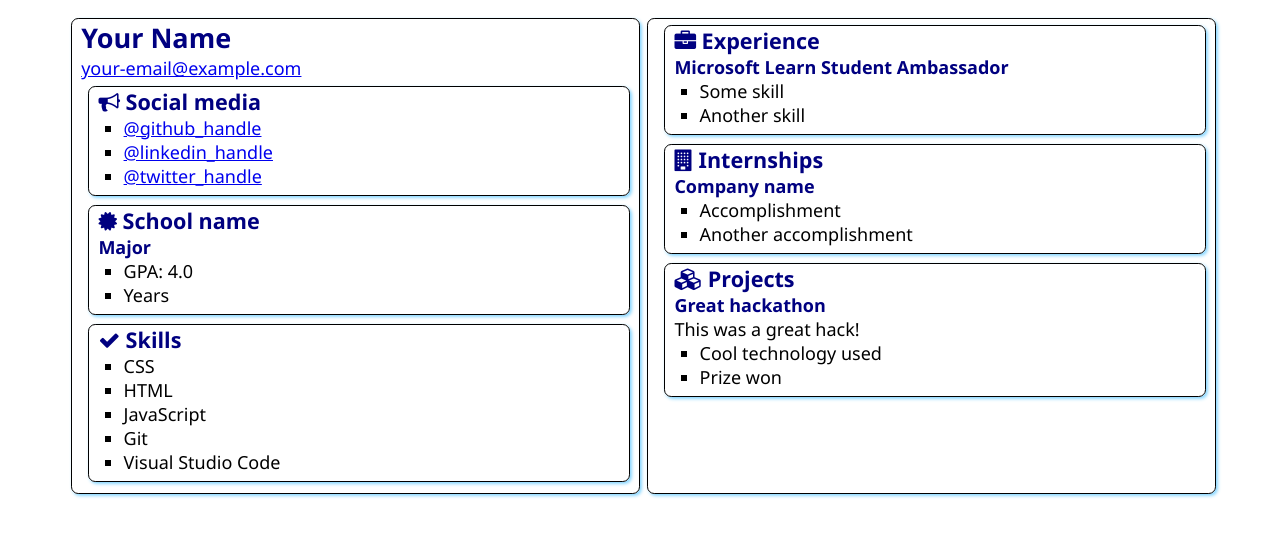
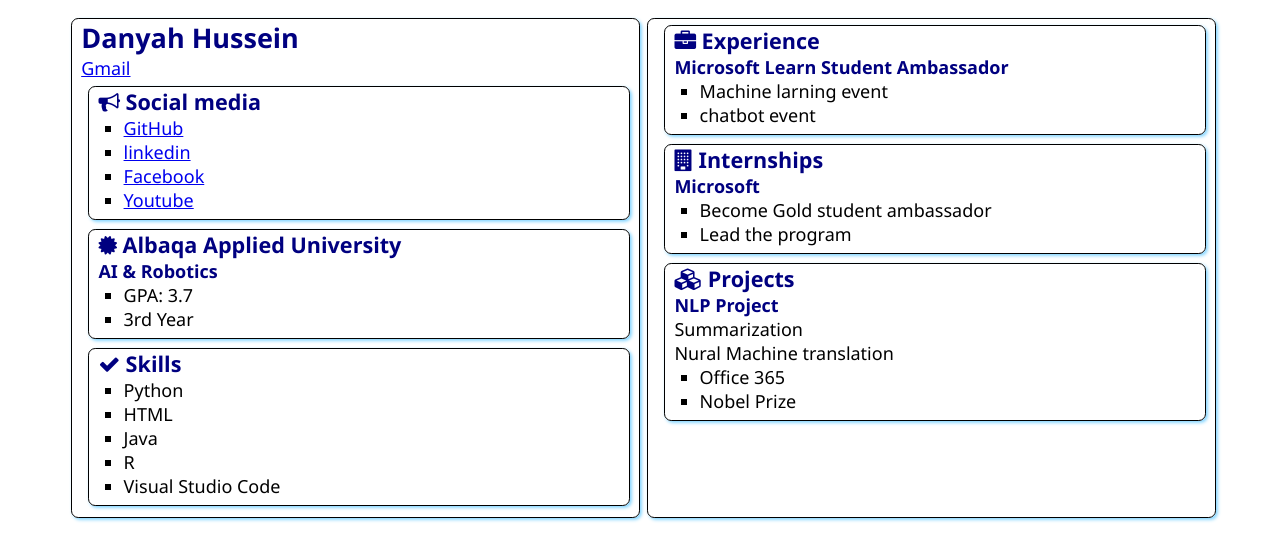
Before and after one commit to dondon9/SATechnicalOnboarding, a plain HTML site: page src/index.html in a window 1280 px wide. Drawn offline with Linux system fonts and the light colour scheme.

Commit message:
Added my name

```diff
--- a/src/index.html
+++ b/src/index.html
@@ -4,7 +4,7 @@
     <meta charset="UTF-8">
     <meta http-equiv="X-UA-Compatible" content="IE=edge">
     <meta name="viewport" content="width=device-width, initial-scale=1.0">
-    <title>Resume</title>
+    <title>Danyah Hussein</title>
 
     <link rel="stylesheet" href="style.css">
     <link rel="stylesheet" href="https://cdnjs.cloudflare.com/ajax/libs/font-awesome/4.7.0/css/font-awesome.min.css">
@@ -12,8 +12,8 @@
 <body>
     <main>
         <article class="box">
-            <h1>Your Name</h1>
-            <div><a href="mailto:your.email@example.com">your-email@example.com</a></div>
+            <h1>Danyah Hussein</h1>
+            <div><a href="danyah.534@gmail.com">Gmail</a></div>
 
             <section class="box">
                 <h2>
@@ -21,9 +21,10 @@
                     Social media
                 </h2>
                 <ul>
-                    <li><a href="https://github.com/<handle>">@github_handle</a></li>
-                    <li><a href="https://linkedin.com/in/<handle>">@linkedin_handle</a></li>
-                    <li><a href="https://twitter.com/<handle>">@twitter_handle</a></li>
+                    <li><a href="https://github.com/Danyah70">GitHub</a></li>
+                    <li><a href="https://linkedin.com/in/danyah-hussien-133b8a1b3/">linkedin</a></li>
+                    <li><a href="https://www.facebook.com/profile.php?id=100013349171720">Facebook</a></li>
+                    <li><a href="https://www.youtube.com/channel/UCtH8HVXua7aXITUGurhmXow">Youtube</a></li>
                 </ul>
             </section>
 
@@ -31,12 +32,12 @@
                 <div class="education">
                     <h2>
                         <i class="fa fa-certificate" aria-hidden="true"></i>
-                        School name
+                        Albaqa Applied University
                     </h2>
-                    <h3>Major</h3>
+                    <h3>AI & Robotics</h3>
                     <ul>
-                        <li>GPA: 4.0</li>
-                        <li>Years</li>
+                        <li>GPA: 3.7</li>
+                        <li>3rd Year</li>
                     </ul>
                 </div>
             </section>
@@ -47,10 +48,10 @@
                     Skills
                 </h2>
                 <ul>
-                    <li>CSS</li>
+                    <li>Python</li>
                     <li>HTML</li>
-                    <li>JavaScript</li>
-                    <li>Git</li>
+                    <li>Java</li>
+                    <li>R</li>
                     <li>Visual Studio Code</li>
                 </ul>
             </section>
@@ -63,8 +64,8 @@
                 </h2>
                 <h3>Microsoft Learn Student Ambassador</h3>
                 <ul>
-                    <li>Some skill</li>
-                    <li>Another skill</li>
+                    <li>Machine larning event</li>
+                    <li>chatbot event</li>
                 </ul>
             </section>
             <section class="box">
@@ -73,10 +74,10 @@
                     Internships
                 </h2>
 
-                <h3>Company name</h3>
+                <h3>Microsoft</h3>
                 <ul>
-                    <li>Accomplishment</li>
-                    <li>Another accomplishment</li>
+                    <li>Become Gold student ambassador</li>
+                    <li>Lead the program</li>
                 </ul>
             </section>
             <section class="box">
@@ -85,11 +86,12 @@
                     Projects
                 </h2>
 
-                <h3>Great hackathon</h3>
-                <div>This was a great hack!</div>
+                <h3>NLP Project</h3>
+                <div>Summarization</div>
+                <div>Nural Machine translation</div>
                 <ul>
-                    <li>Cool technology used</li>
-                    <li>Prize won</li>
+                    <li>Office 365</li>
+                    <li>Nobel Prize </li>
                 </ul>
             </section>
         </article>
```
